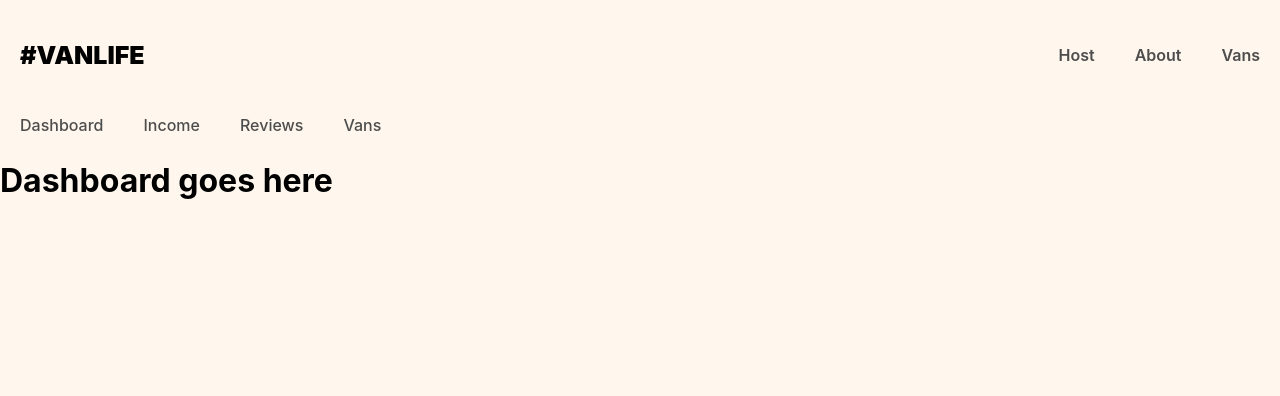
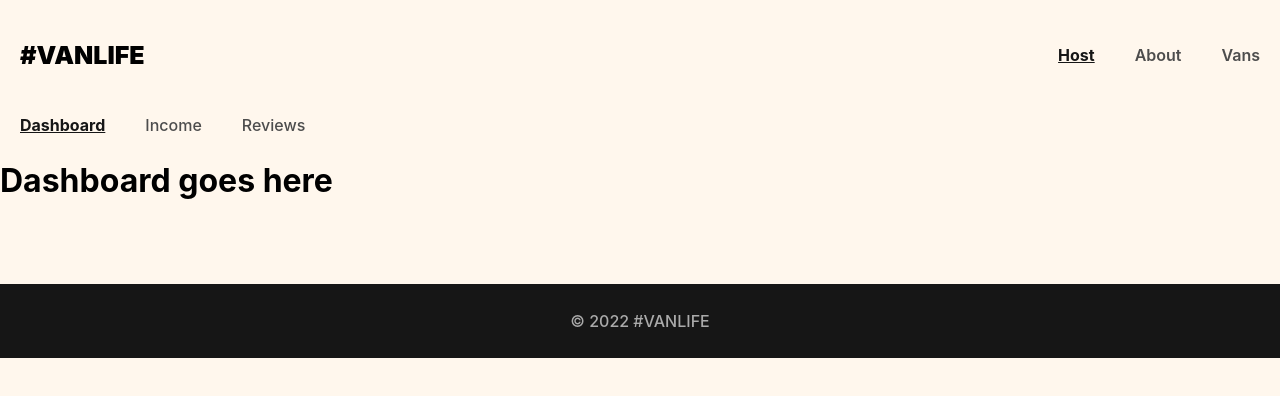
Before and after one commit to paulaFenner/project-vanlife, a React (Vite) app: page /host in a window 1280 px wide. Shown: the top 396 px of the page. Built offline with nearby package versions, Linux system fonts and the light colour scheme; what miragejs would draw is missing.

Commit message:
Added Footer and styling to active elements on the navbar.

```diff
--- a/src/App.jsx
+++ b/src/App.jsx
@@ -11,25 +11,25 @@ import Dashboard from './pages/Host /Dashboard.jsx';
 import Income from './pages/Host /Income.jsx';
 import Reviews from './pages/Host /Reviews.jsx';
 
+import HostLayout from './components/HostLayout.jsx';
+
 import './server.js';
-import HostLayout from './components/HostLayout.jsx';
 
 export default function App() {
   return (
     <BrowserRouter>
       <Routes>
-        <Route element={<Layout />}>
-          <Route path="/" element={<Home />} />
+        <Route path="/" element={<Layout />}>
+          <Route index element={<Home />} />
+          <Route path="about" element={<About />} />
+          <Route path="vans" element={<Vans />} />
+          <Route path="vans/:id" element={<VanDetail />} />
 
-          <Route path="/host" element={<HostLayout />}>
-            <Route path="/host" element={<Dashboard />} />
-            <Route path="/host/income" element={<Income />} />
-            <Route path="/host/reviews" element={<Reviews />} />
+          <Route path="host" element={<HostLayout />}>
+            <Route index element={<Dashboard />} />
+            <Route path="income" element={<Income />} />
+            <Route path="reviews" element={<Reviews />} />
           </Route>
-
-          <Route path="/about" element={<About />} />
-          <Route path="/vans" element={<Vans />} />
-          <Route path="/vans/:id" element={<VanDetail />} />
         </Route>
       </Routes>
     </BrowserRouter>
--- /dev/null
+++ b/src/components/Footer.jsx
@@ -0,0 +1,3 @@
+export default function Footer() {
+  return <footer>&#169; 2022 #VANLIFE</footer>;
+}
--- a/src/components/Header.jsx
+++ b/src/components/Header.jsx
@@ -1,4 +1,4 @@
-import { Link } from 'react-router-dom';
+import { Link, NavLink } from 'react-router-dom';
 
 export default function Header() {
   return (
@@ -8,9 +8,15 @@ export default function Header() {
           #VanLife
         </Link>
         <nav>
-          <Link to="/host">Host</Link>
-          <Link to="/about">About</Link>
-          <Link to="/vans">Vans</Link>
+          <NavLink to="/host" className={({ isActive }) => (isActive ? 'active-link' : null)}>
+            Host
+          </NavLink>
+          <NavLink to="/about" className={({ isActive }) => (isActive ? 'active-link' : null)}>
+            About
+          </NavLink>
+          <NavLink to="/vans" className={({ isActive }) => (isActive ? 'active-link' : null)}>
+            Vans
+          </NavLink>
         </nav>
       </header>
     </>
--- a/src/components/HostLayout.jsx
+++ b/src/components/HostLayout.jsx
@@ -1,13 +1,24 @@
-import { Link, Outlet } from 'react-router-dom';
+import { NavLink, Outlet } from 'react-router-dom';
 
 export default function HostLayout() {
+  const activeStyles = {
+    fontWeight: 'bold',
+    textDecoration: 'underline',
+    color: '#161616',
+  };
+
   return (
     <>
       <nav className="host-nav">
-        <Link to="/host">Dashboard</Link>
-        <Link to="/host/income">Income</Link>
-        <Link to="/host/reviews">Reviews</Link>
-        <Link to="/vans">Vans</Link>
+        <NavLink to="/host" end style={({ isActive }) => (isActive ? activeStyles : null)}>
+          Dashboard
+        </NavLink>
+        <NavLink to="/host/income" style={({ isActive }) => (isActive ? activeStyles : null)}>
+          Income
+        </NavLink>
+        <NavLink to="/host/reviews" style={({ isActive }) => (isActive ? activeStyles : null)}>
+          Reviews
+        </NavLink>
       </nav>
       <Outlet />
     </>
--- a/src/components/Layout.jsx
+++ b/src/components/Layout.jsx
@@ -1,11 +1,15 @@
 import { Outlet } from 'react-router-dom';
 import Header from './Header';
+import Footer from './Footer';
 
 export default function Layout() {
   return (
     <>
       <Header />
-      <Outlet />
+      <main>
+        <Outlet />
+      </main>
+      <Footer />
     </>
   );
 }
--- /dev/null
+++ b/src/styles/footer.css
@@ -0,0 +1,11 @@
+footer {
+  background-color: #161616;
+  color: #aaaaaa;
+  height: 74px;
+  display: flex;
+  flex-shrink: 0;
+  justify-content: center;
+  align-items: center;
+  margin-top: auto;
+  font-weight: 500;
+}
--- a/src/styles/index.css
+++ b/src/styles/index.css
@@ -1,4 +1,5 @@
 @import url(./vans.css);
+@import url(./footer.css);
 
 * {
   box-sizing: border-box;
@@ -36,6 +37,12 @@ header .site-logo {
   font-size: 25px;
 }
 
+a.active-link {
+  font-weight: bold;
+  text-decoration: underline;
+  color: #161616;
+}
+
 header a {
   text-decoration: none;
   color: #4d4d4d;
@@ -46,6 +53,10 @@ header a {
 header a:hover {
   color: #161616;
   text-decoration: underline;
+}
+
+main {
+  margin-bottom: 84px;
 }
 
 .link-button {
```
